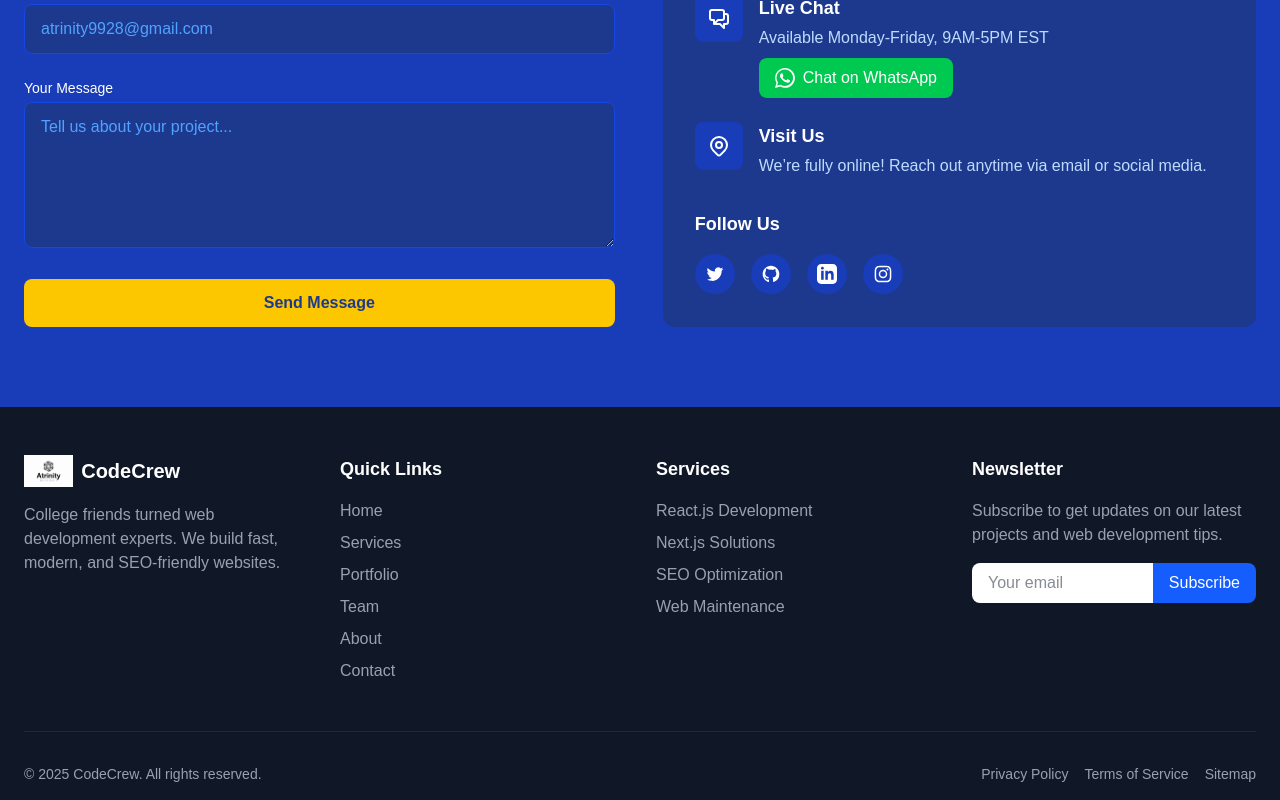
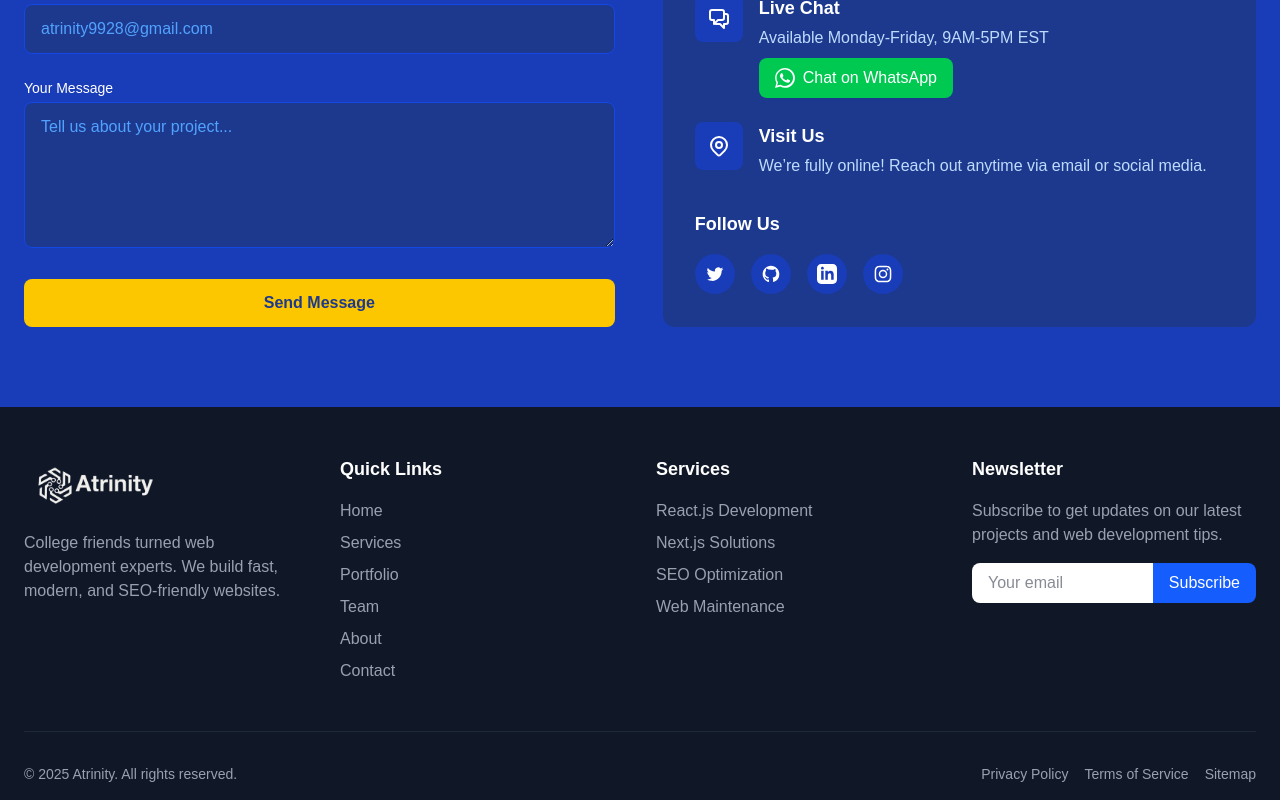
Before and after one commit to Anmolashish/ATrinity-Portfolio, a Next.js app: page / in a window 1280 px wide. Shown: the part 7069-7869 px from the top of the page. Built offline with nearby package versions, Linux system fonts and the light colour scheme; no server answers; the database is empty.

Commit message:
Footer image update

```diff
--- a/components/Footer.jsx
+++ b/components/Footer.jsx
@@ -16,8 +16,11 @@ export default function Footer() {
           {/* Column 1 - Logo & About */}
           <div className="flex flex-col">
             <Link href="/" className="flex items-center mb-4">
-              <img src="/logo.webp" alt="CodeCrew Logo" className="h-8" />
-              <span className="ml-2 text-xl font-bold">CodeCrew</span>
+              <img
+                src="/footer-logo2.png"
+                alt="Atrinity Logo"
+                className="h-15"
+              />
             </Link>
             <p className="text-gray-400 mb-4">
               College friends turned web development experts. We build fast,
@@ -98,7 +101,7 @@ export default function Footer() {
         {/* Footer Bottom */}
         <div className="border-t border-gray-800 pt-8 pb-4 flex flex-col md:flex-row justify-between items-center">
           <p className="text-gray-400 text-sm mb-4 md:mb-0">
-            &copy; {year} CodeCrew. All rights reserved.
+            &copy; {year} Atrinity. All rights reserved.
           </p>
 
           <div className="flex space-x-4">
--- a/components/Team.jsx
+++ b/components/Team.jsx
@@ -138,7 +138,11 @@ export default function Team() {
       bio: "Builds robust server-side logic and scalable databases.",
       funFact: "Gym rat",
       image: "/anmol.webp",
-      social: { twitter: "#", linkedin: "#", github: "#" },
+      social: {
+        twitter: "https://x.com/batwal_anmol",
+        linkedin: "https://www.linkedin.com/in/anmol-batwal-52b101228/",
+        github: "https://github.com/Anmolashish",
+      },
     },
     {
       name: "Jagjeet Singh",
```
Also changed, not shown: public/footer-logo.jpg (added), public/footer-logo2.png (added).
